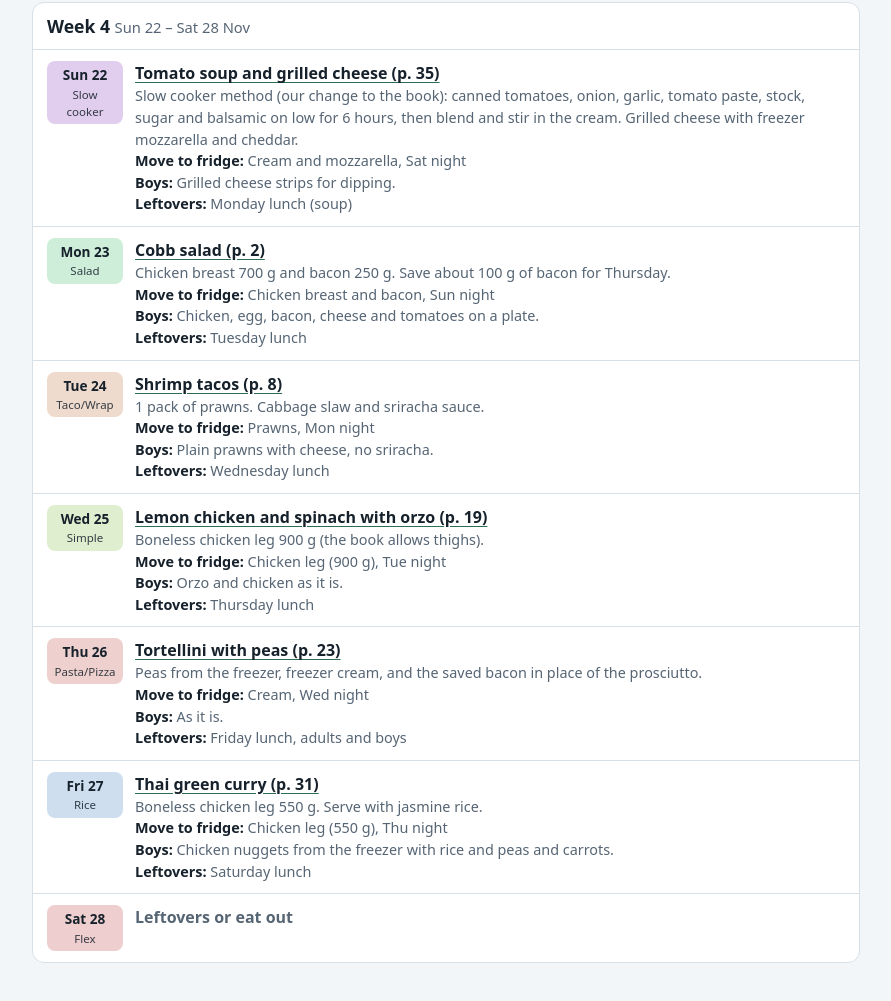
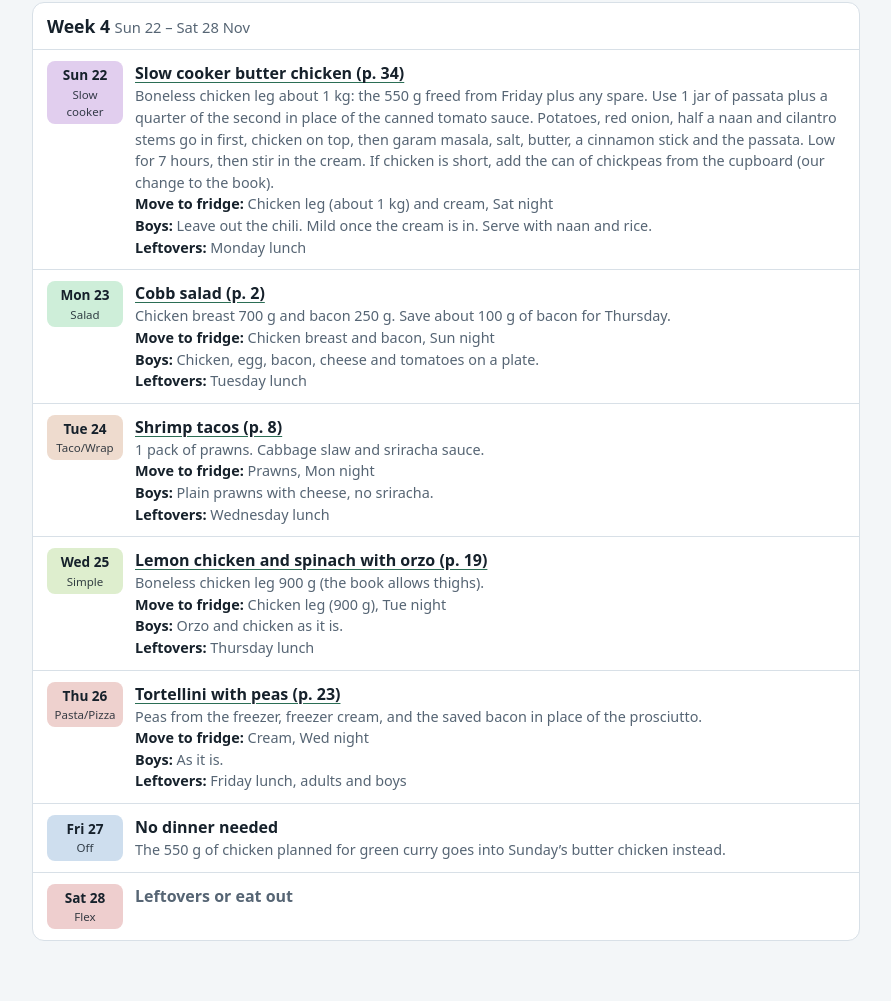
Before and after one commit to kstanulis/grocery-list, a plain HTML site: page index.html in a window 1280 px wide. Shown: the part 3250-4251 px from the top of the page, without its empty margins (194-1085 px from the left). Drawn offline with Linux system fonts and the light colour scheme.

Commit message:
Week 4: butter chicken on Sunday, no dinner on Friday
Co-Authored-By: Claude Opus 5.5 <noreply@anthropic.com>
Claude-Session: https://claude.ai/code/session_018dU16foSDzSoPsqjqDpQJi

```diff
--- a/index.html
+++ b/index.html
@@ -232,9 +232,9 @@ var MENU = [
     {d:'Sat', dish:'Leftovers or eat out', note:''}
   ],
   [ /* WEEK 4 */
-    {d:'Sun', dish:'Tomato soup and grilled cheese', link:'p35', tag:'Slow cooker',
-     note:'Slow cooker method (our change to the book): canned tomatoes, onion, garlic, tomato paste, stock, sugar and balsamic on low for 6 hours, then blend and stir in the cream. Grilled cheese with freezer mozzarella and cheddar.',
-     thaw:'Cream and mozzarella, Sat night', boys:'Grilled cheese strips for dipping.', lunch:'Monday lunch (soup)'},
+    {d:'Sun', dish:'Slow cooker butter chicken', link:'p34', tag:'Slow cooker',
+     note:'Boneless chicken leg about 1 kg: the 550 g freed from Friday plus any spare. Use 1 jar of passata plus a quarter of the second in place of the canned tomato sauce. Potatoes, red onion, half a naan and cilantro stems go in first, chicken on top, then garam masala, salt, butter, a cinnamon stick and the passata. Low for 7 hours, then stir in the cream. If chicken is short, add the can of chickpeas from the cupboard (our change to the book).',
+     thaw:'Chicken leg (about 1 kg) and cream, Sat night', boys:'Leave out the chili. Mild once the cream is in. Serve with naan and rice.', lunch:'Monday lunch'},
     {d:'Mon', dish:'Cobb salad', link:'p2',
      note:'Chicken breast 700 g and bacon 250 g. Save about 100 g of bacon for Thursday.',
      thaw:'Chicken breast and bacon, Sun night', boys:'Chicken, egg, bacon, cheese and tomatoes on a plate.', lunch:'Tuesday lunch'},
@@ -247,9 +247,7 @@ var MENU = [
     {d:'Thu', dish:'Tortellini with peas', link:'p23',
      note:'Peas from the freezer, freezer cream, and the saved bacon in place of the prosciutto.',
      thaw:'Cream, Wed night', boys:'As it is.', lunch:'Friday lunch, adults and boys'},
-    {d:'Fri', dish:'Thai green curry', link:'p31',
-     note:'Boneless chicken leg 550 g. Serve with jasmine rice.',
-     thaw:'Chicken leg (550 g), Thu night', boys:'Chicken nuggets from the freezer with rice and peas and carrots.', lunch:'Saturday lunch'},
+    {d:'Fri', dish:'No dinner needed', tag:'Off', note:'The 550 g of chicken planned for green curry goes into Sunday’s butter chicken instead.'},
     {d:'Sat', dish:'Leftovers or eat out', note:''}
   ]
 ];
@@ -260,20 +258,20 @@ var STOCK = [
   ['Ground pork, about 900 g','Wk 1 Fri pork stir fry (all of it, double recipe)'],
   ['Salmon','Wk 1 Wed soy-honey salmon. If it is less than about 900 g, add salmon to the meat order'],
   ['Pizza sauce','Wk 1 Sun pizza'],
-  ['Mozzarella','Wk 1 pizza, Italian salad and eggplant bake; Wk 4 grilled cheese; mini quesadilla snacks'],
-  ['Cooking cream','Wk 2 white bean chili, Wk 3 penne alla vodka, Wk 4 tomato soup and tortellini. Buy more only when it runs out'],
-  ['Peas and carrots','Wk 2 slider side, Wk 3 kimchi fried rice, Wk 4 tortellini and curry night, boys’ rice lunches'],
+  ['Mozzarella','Wk 1 pizza, Italian salad and eggplant bake; mini quesadilla snacks'],
+  ['Cooking cream','Wk 2 white bean chili, Wk 3 penne alla vodka, Wk 4 butter chicken and tortellini. Buy more only when it runs out'],
+  ['Peas and carrots','Wk 2 slider side, Wk 3 kimchi fried rice, Wk 4 tortellini, boys’ rice lunches'],
   ['Spinach','Smoothies in Week 1'],
   ['Fries','Wk 3 Wed burger bowls'],
-  ['Chicken nuggets','Wk 4 Fri boys’ dinner on curry night'],
+  ['Chicken nuggets','Spare: a quick boys’ dinner on any busy night'],
   ['Frozen bananas','Wk 1 banana muffins and smoothie snacks'],
-  ['Butter','Cooking and grilled cheese']
+  ['Butter','Cooking and Wk 4 butter chicken']
 ];
 
 /* Monthly Chung Wan order. Assumes chicken packs of about 1 kg, as in October. */
 var ORDER = [
   ['RF Thailand chicken breast','3 packs (about 2.8 kg)','Wk 2 chili 700 g and Mexican salad 700 g; Wk 3 Kale Caesar 700 g; Wk 4 Cobb 700 g'],
-  ['RF Thailand chicken leg, boneless','4 packs (about 4 kg)','Wk 2 adobo 1.5 kg; Wk 3 tacos 1 kg; Wk 4 lemon chicken 900 g and green curry 550 g'],
+  ['RF Thailand chicken leg, boneless','4 packs (about 4 kg)','Wk 2 adobo 1.5 kg; Wk 3 tacos 1 kg; Wk 4 butter chicken about 1 kg and lemon chicken 900 g'],
   ['Brazil minced beef','About 1.5 kg (3.3 lb)','Wk 2 quesadillas 750 g; Wk 3 burger bowls 700 g'],
   ['Thailand shell-less prawns','1 pack','Wk 4 shrimp tacos'],
   ['Smoked bacon','1 pack (350 to 500 g)','Wk 4 Cobb 250 g and tortellini 100 g'],
@@ -362,22 +360,20 @@ var SHOP = [
   },
   { /* WEEK 4 */
     'Produce':[
-      ['Red onions','3'],['Garlic','1 head'],['Fresh basil','1 pack'],['Romaine lettuce','2 heads'],
+      ['Baby potatoes (butter chicken)','700 g'],['Red onions','2'],['Garlic','1 head'],['Romaine lettuce','2 heads'],
       ['Avocados','2'],['Cherry tomatoes','1 punnet'],['Small green cabbage','½'],['Cilantro','1 bunch'],
-      ['Jalapeño','1'],['Limes','4'],['Lemons','4'],['Baby spinach (orzo and smoothies)','300 g'],
-      ['Shallot','1'],['Fresh ginger','1 knob'],['Small eggplants (curry)','3'],['Snow peas','250 g'],
-      ['Thai basil','1 bunch']
+      ['Jalapeño','1'],['Limes','3'],['Lemons','4'],['Baby spinach (orzo and smoothies)','300 g'],
+      ['Shallot','1']
     ],
     'Dairy':[
-      ['Cheddar','300 g block'],['Parmesan','100 g'],['Sour cream','1 small tub'],
+      ['Cheddar','100 g block'],['Parmesan','100 g'],['Sour cream','1 small tub'],
       ['Fresh cheese tortellini','750 g'],['Cooking cream (only if the freezer cream is gone)','400 ml']
     ],
     'Bread, pasta, tortillas':[
-      ['Sandwich bread (grilled cheese)','1 extra loaf'],['Small flour tortillas (tacos and snack quesadillas)','16'],['Orzo','500 g']
+      ['Naan (butter chicken)','5 pieces'],['Small flour tortillas (tacos and snack quesadillas)','16'],['Orzo','500 g']
     ],
     'Canned and jars':[
-      ['Whole peeled tomatoes','2 × 800 g cans'],['Tomato paste','1 small tin'],['Coconut milk','2 × 400 ml cans'],
-      ['Thai green curry paste','1 jar'],['Kaffir lime leaves (optional)','1 small pack']
+      ['Chickpeas (only if the cupboard can is used up)','1 × 400 g can']
     ]
   }
 ];
@@ -444,9 +440,9 @@ var SNACK_SHOP = [
 SHOP.forEach(function(w, i){ if (SNACK_SHOP[i].length) w['Afternoon snacks'] = SNACK_SHOP[i]; });
 
 var PANTRY = {
-  'Oils and vinegars':['Olive oil','Neutral cooking oil','Sesame oil','Rice vinegar','Red wine vinegar','White vinegar (adobo)','Balsamic vinegar (tomato soup)'],
-  'Sauces':['Soy sauce','Dark soy sauce (stir fry)','Shaoxing cooking wine (stir fry)','Chilli garlic sauce (stir fry)','Fish sauce (curry)','Dijon and yellow mustard','Mayonnaise','Ketchup','Worcestershire sauce','Sriracha','Honey'],
-  'Spices':['Cumin','Paprika and smoked paprika','Dried oregano','Italian seasoning','Garlic powder and onion powder','Cayenne pepper','Chili flakes','Bay leaves (adobo)','Black peppercorns','Ground nutmeg (optional, tortellini)','Poppy seeds and dried minced onion (optional, sliders)','Salt'],
+  'Oils and vinegars':['Olive oil','Neutral cooking oil','Sesame oil','Rice vinegar','Red wine vinegar','White vinegar (adobo)','Balsamic vinegar'],
+  'Sauces':['Soy sauce','Dark soy sauce (stir fry)','Shaoxing cooking wine (stir fry)','Chilli garlic sauce (stir fry)','Dijon and yellow mustard','Mayonnaise','Ketchup','Worcestershire sauce','Sriracha','Honey'],
+  'Spices':['Garam masala and cinnamon sticks (butter chicken)','Cumin','Paprika and smoked paprika','Dried oregano','Italian seasoning','Garlic powder and onion powder','Cayenne pepper','Chili flakes','Bay leaves (adobo)','Black peppercorns','Ground nutmeg (optional, tortellini)','Poppy seeds and dried minced onion (optional, sliders)','Salt'],
   'Dry goods':['Jasmine rice, 5 kg','Plain flour (muffins)','Sugar and brown sugar','Baking powder and baking soda (muffins)','Sesame seeds','Chicken stock cubes'],
   'Breakfast and lunchbox':['Rolled oats (overnight oats and energy balls)','Chia seeds','Peanut butter (home only)']
 };
@@ -576,9 +572,9 @@ function freezerPanel(){
     'Week 1 runs almost entirely on freezer stock: the chicken thighs, ground pork, salmon, pizza sauce and mozzarella.',
     'The salami pack covers Sunday pizza and Monday’s salad. Cilantro, limes, avocado and tortilla chips cover Sunday chili and Monday’s salad in Week 2.',
     'Kimchi fried rice in Week 3 has no meat; eggs are the protein.',
-    'Big-batch dinners (eggplant bake, sliders, adobo, tomato soup) cover the next day’s lunches for adults and boys.',
+    'Big-batch dinners (eggplant bake, sliders, adobo, butter chicken) cover the next day’s lunches for adults and boys.',
     'Tortillas freeze well. Freeze what is left after taco night and use them for snack quesadillas.',
-    'Canned tomatoes are cheaper than fresh for the tomato soup and taste the same once blended.'
+    'Week 4 butter chicken uses the passata (and chickpeas, if needed) already in the cupboard.'
   ].forEach(function(t){ ul.appendChild(el('li', {text:t})); });
   p.appendChild(ul);
   return p;
@@ -753,7 +749,7 @@ function snackPanel(){
 function lunchPanel(){
   var p = el('section', {class:'panel', id:'p-lunch', role:'tabpanel'});
   p.appendChild(el('h2', {text:'Adult lunches'}));
-  p.appendChild(el('p', {class:'sub', text:'Last night’s dinner, every day. The Menu tab shows which lunch each dinner covers. Sunday’s meal covers Monday, and Friday’s rice dish covers Saturday.'}));
+  p.appendChild(el('p', {class:'sub', text:'Last night’s dinner, every day. The Menu tab shows which lunch each dinner covers. Sunday’s meal covers Monday, and Friday’s rice dish covers Saturday (except Week 4, when there is no Friday dinner).'}));
   p.appendChild(el('h2', {text:'Boys’ packed lunches'}));
   var rows = BOYS_LUNCH.map(function(r){ return [r[0], r[1]]; });
   p.appendChild(table(['Day','Lunchbox'], rows, 0));
```
